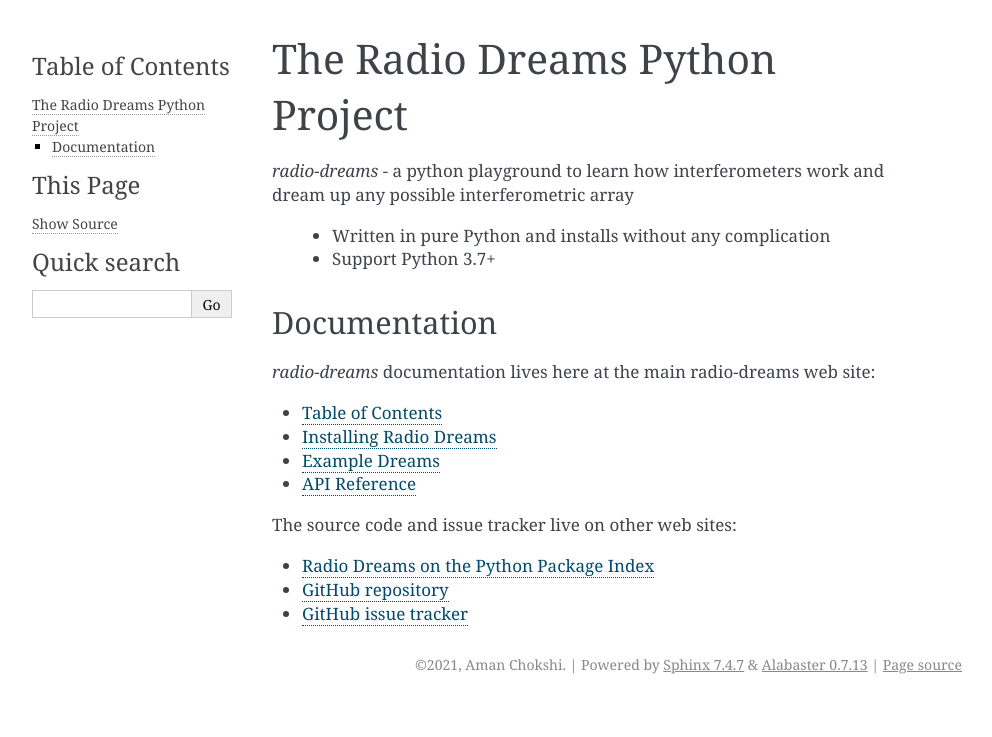
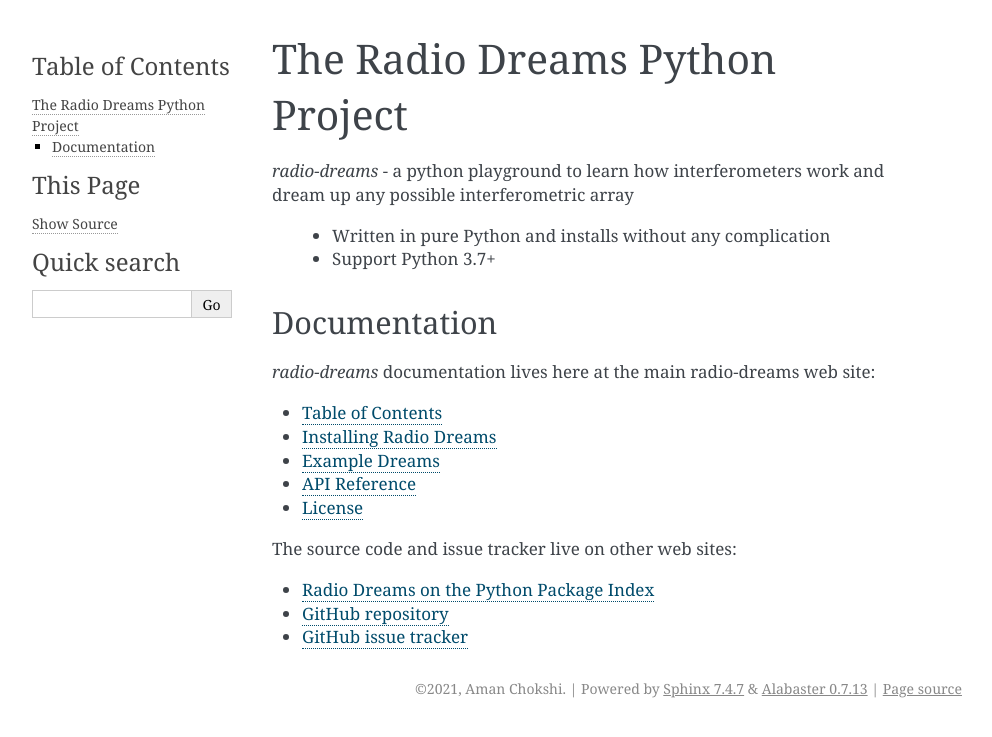
Before and after one commit to amanchokshi/radio-dreams, a Sphinx documentation site: the page built from docs/index.rst, in a window 1280 px wide. Shown: the top 737 px of the page, without its empty margins (148-1140 px from the left). Built offline with Sphinx 7.4.7, drawn with Linux system fonts in a browser that asks for light colours.

Commit message:
Added license to docs

```diff
--- a/docs/index.rst
+++ b/docs/index.rst
@@ -19,6 +19,7 @@
    installation
    exampledreams
    api
+   license
 
 The source code and issue tracker live on other web sites:
 
--- /dev/null
+++ b/docs/license.rst
@@ -0,0 +1,4 @@
+License
+=======
+
+.. include:: ../LICENSE
--- a/docs/toc.rst
+++ b/docs/toc.rst
@@ -10,3 +10,4 @@
    installation
    exampledreams
    api
+   license
```
